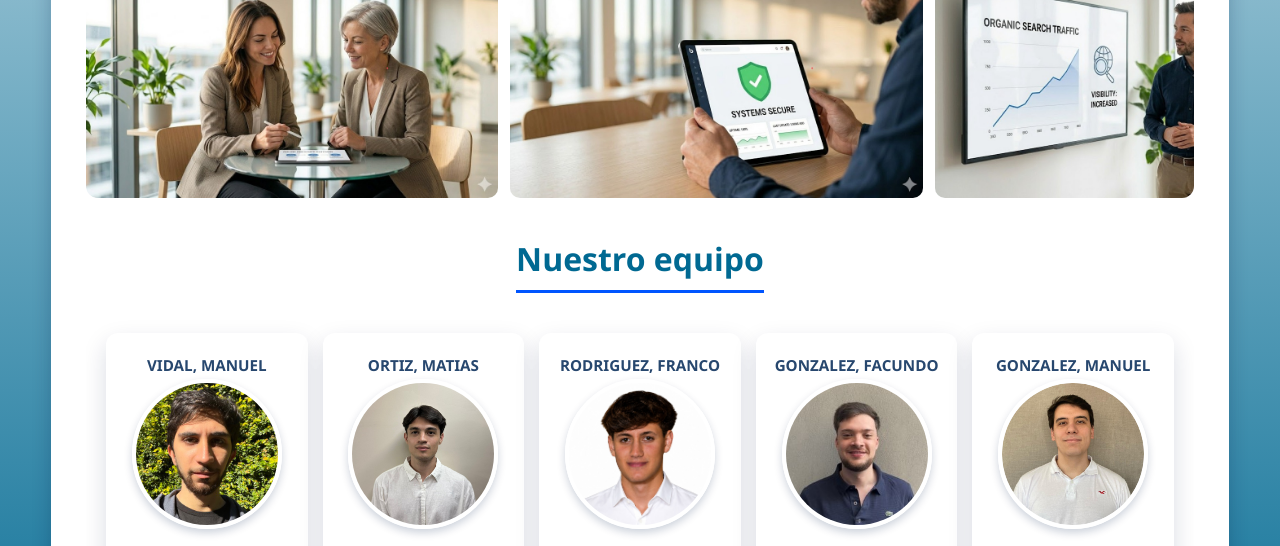
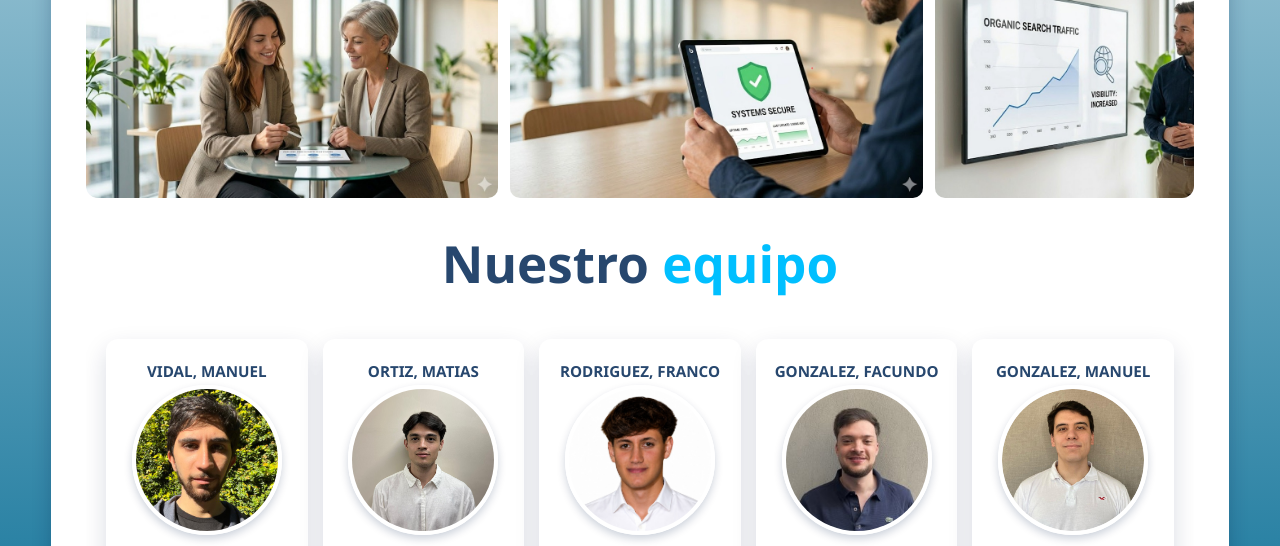
Before and after one commit to manugonzalezm/Grupo_9_Diseno_Desarrollo_Web, a website: page index.html in a window 1280 px wide. Shown: the part 718-1264 px from the top of the page. Drawn offline with Linux system fonts and the light colour scheme.

Commit message:
sub-hero

```diff
--- a/css/hero.css
+++ b/css/hero.css
@@ -14,7 +14,7 @@
   color: var(--color-text-dark);
 }
 
-.contact-hero {
+.sub-hero {
   margin-top: 30px;
   font-family: var(--font-main);
   padding: 10px 20px;
--- a/index.html
+++ b/index.html
@@ -46,7 +46,13 @@
           <img src="./img/services-03.jpeg" alt="Posicionamiento SEO" />
         </div>
 
-        <h2>Nuestro equipo</h2>
+        <section class="hero-centered">
+          <div class="hero-container">
+            <h1 class="hero-title">
+              Nuestro <strong>equipo</strong>
+            </h1>
+          </div>
+        </section>
 
         <div class="team-container">
           <div class="profile-card">
```
Also changed, not shown: contact.html (+1 -1 lines).
